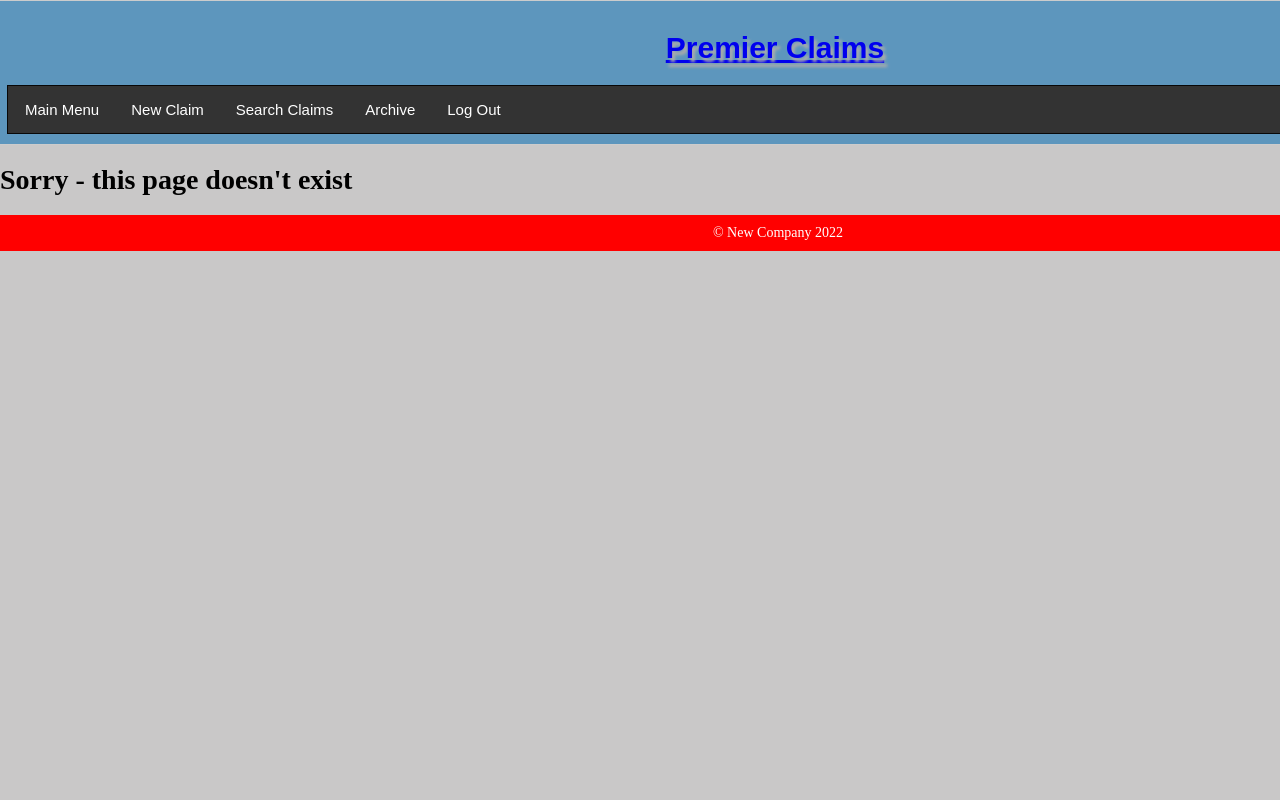
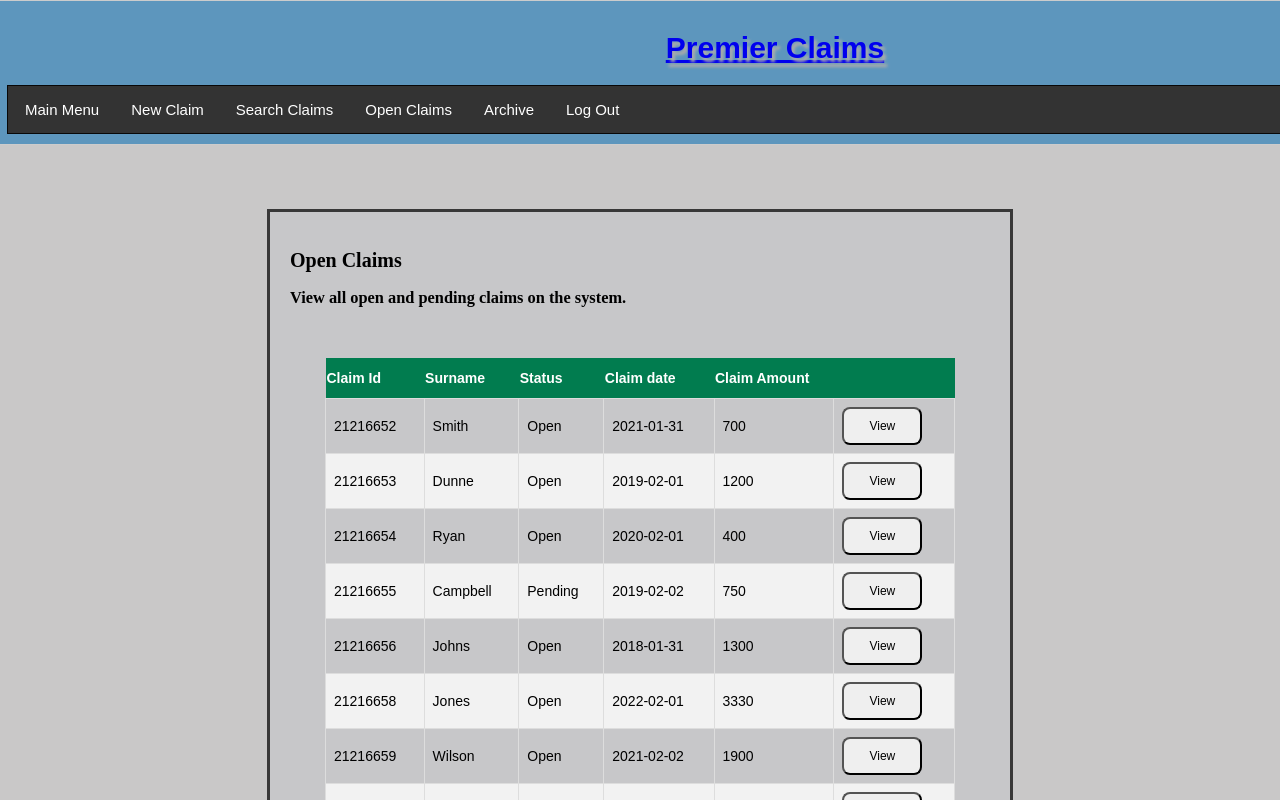
Before and after one commit to Denis-Allstate/premier-claims, a React (Create React App) app: page /open in a window 1280 px wide. Shown: the top 800 px of the page. Built offline with nearby package versions, Linux system fonts and the light colour scheme.

Commit message:
archive and open

```diff
--- a/src/App.js
+++ b/src/App.js
@@ -1,9 +1,11 @@
 import { useState } from 'react';
 import { BrowserRouter, Route, Routes } from 'react-router-dom';
 import './App.css';
+import Archive from './Components/Menu/Archive';
 import Footer from './Components/Menu/Footer';
 import Menu from './Components/Menu/Menu';
 import NewClaim from './Components/Menu/NewClaim';
+import Open from './Components/Menu/Open';
 import SearchClaim from './Components/Menu/SearchClaim';
 
 function App() {
@@ -13,6 +15,8 @@ function App() {
       <Menu />
       <Routes>
       <Route path="/add" element={<NewClaim />} />
+      <Route path="/archive" element={<Archive />} />
+      <Route path="/open" element={<Open />} />
       <Route path="/find" element = {
         <SearchClaim searchTerm={searchTerm} setSearchTerm={setSearchTerm} />}
       />
--- /dev/null
+++ b/src/Components/Menu/Archive.js
@@ -0,0 +1,37 @@
+import { getClaimDetails } from "../Data/DataFunction";
+import TransactionsRow from "../Transactions/TransactionsRow";
+
+const Archive =() =>{
+    const claims = getClaimDetails();
+    return<div className="container">
+        <h2>Claims Archive</h2>
+        <h3>Select a claim below to view previous activity.</h3>
+ <table className="transactionsTable">
+
+        <thead>
+            <tr>
+                <th>Claim Id</th>
+                <th>Surname</th>
+                <th>Status</th>
+                <th>Claim date</th>
+                <th>Claim Amount</th>
+                <th></th>
+            </tr>
+        </thead>
+        <tbody>
+            {claims
+                .filter (claim => claim.status === "Closed")
+                .map( (claim, index) => {
+                return <TransactionsRow key={index} claim_id={claim.claim_id} surname={claim.surname}
+                status = {claim.status}  claimdate = {claim.claimdate}
+                claimamount={claim.claimamount}   />
+            }   )   }
+
+        </tbody>
+    </table>
+
+
+    </div>
+
+}
+export default Archive;
--- a/src/Components/Menu/Menu.js
+++ b/src/Components/Menu/Menu.js
@@ -9,6 +9,7 @@ const Menu = () =>{
                     <li><Link to="/">Main Menu</Link></li>
                     <li><Link to="/add">New Claim</Link></li>
                     <li><Link to="/find">Search Claims</Link></li>
+                    <li><Link to="/open">Open Claims</Link></li>
                     <li><Link to="/archive">Archive</Link></li>
                     <li><Link to="/">Log Out</Link></li>
                 </ul>
--- /dev/null
+++ b/src/Components/Menu/Open.js
@@ -0,0 +1,38 @@
+import { getClaimDetails } from "../Data/DataFunction";
+import TransactionsRow from "../Transactions/TransactionsRow";
+
+const Open = ()=>{
+    const claims = getClaimDetails();
+    return<div className="container">
+        <h2>Open Claims</h2>
+        <h3>View all open and pending claims on the system.</h3>
+ <table className="transactionsTable">
+
+        <thead>
+            <tr>
+                <th>Claim Id</th>
+                <th>Surname</th>
+                <th>Status</th>
+                <th>Claim date</th>
+                <th>Claim Amount</th>
+                <th></th>
+            </tr>
+        </thead>
+        <tbody>
+            {claims
+                .filter (claim => claim.status === "Open" || claim.status === "Pending")
+                .map( (claim, index) => {
+                return <TransactionsRow key={index} claim_id={claim.claim_id} surname={claim.surname}
+                status = {claim.status}  claimdate = {claim.claimdate}
+                claimamount={claim.claimamount}   />
+            }   )   }
+
+        </tbody>
+    </table>
+
+
+    </div>
+
+
+}
+export default Open;
--- a/src/Components/Menu/SearchClaim.js
+++ b/src/Components/Menu/SearchClaim.js
@@ -1,18 +1,42 @@
+import { useState } from "react";
 import TransactionsTable from "../Transactions/TransactionsTable";
 
-const SearchClaim = () => {
+const SearchClaim = (props) => {
+
+    // const [searchTerm, setSearchTerm] = useState("");
+    // console.log("searchTerm", searchTerm);
+    const [localSearchTerm, setLocalSearchTerm] = useState("");
+    const [valid, setValid] = useState(true);
+    const [touched, setTouched] = useState(false);
+    const checkValidity = (value) => {
+        setValid(value.trim().length > 0);
+    }
+    const handleChange = (event) => {
+        setTouched(true);
+        setLocalSearchTerm(event.target.value);
+        checkValidity(event.target.value);
+    }
+    const doSearch  = (event) => {
+        event.preventDefault();
+        props.setSearchTerm(localSearchTerm);
+    }
+    const clearForm = () => {
+        setLocalSearchTerm("");
+        setTouched(false);
+        setValid(true);
+        props.setSearchTerm("");
+    }
     return <div className="container">
         <h2>Search Claims</h2>
 
         <h3 className="mini-heading">To begin enter policy number and customers Surname.</h3>
-        <form>
+        <form onSubmit={doSearch}>
         <label htmlFor="policySearch" >Policy Number: </label>
-        <input type="text" name="policy" id="policySearch" placeholder="Policy Number" required />
-
-        <label htmlFor="surnameSearch" >Surname: </label>
-        <input type="text" name="surname" id="surnameSearch" placeholder="Smith" required />
-
-        <button type="submit">Search</button>
+        <input onChange={handleChange} value={localSearchTerm} type="text" name="policy"
+        id="policySearch" placeholder="Policy Number" required
+        style ={{border: valid ? "1px solid #000" : "2px solid #f00"}}/>
+        <button type="submit"disabled={!valid || !touched}> Search</button>
+        <button onClick={clearForm} >Reset</button>
         <TransactionsTable />
     </form>
     </div>
--- a/src/Components/Transactions/TransactionsRow.js
+++ b/src/Components/Transactions/TransactionsRow.js
@@ -2,7 +2,7 @@ const TransactionsRow = (props) => {
 
     return (
         <tr>
-            <td>{props.id}</td>
+            <td>{props.claim_id}</td>
             <td>{props.surname}</td>
             <td>{props.status}</td>
             <td>{props.claimdate}</td>
--- a/src/Components/Transactions/TransactionsTable.js
+++ b/src/Components/Transactions/TransactionsTable.js
@@ -3,7 +3,7 @@ import { getClaimDetails } from "../Data/DataFunction";
 import './Transactions.css';
 import TransactionsRow from "./TransactionsRow";
 
-const TransactionsTable = () => {
+const TransactionsTable = (props) => {
 
     const claims = getClaimDetails();
     const allClaims = claims.map ( claim => claim.claim_id);
@@ -17,26 +17,25 @@ const TransactionsTable = () => {
             setSelectedClaim(uniqueClaims[option -1]);
             console.log(event.target.value);
         }
-        const [checked, setChecked] = useState(false);
-        function toggle(){
-            setChecked((checked) => !checked);
+        // const [checked, setChecked] = useState(false);
+        // function toggle(){
+        //     setChecked((checked) => !checked);
 
-          }
+        //   }
 
 return (<div>
-        <div className= "claimSelector"  >
-
-        Select Claim Number:<select onChange={changeClaim} defaultValue="">
+       <div className= "claimSelector">
+        Select Claim Number:<select onChange={changeClaim} defaultValue={selectedClaim}>
         <option value="" disabled={true}> ---select---</option>
         {uniqueClaims.map (claim_id => <option key={claim_id} value={claim_id}>{claim_id}</option>)}
     </select>
-    Select to display open claims: <input type="checkbox" value={checked} onChange={toggle}></input>
-      {/* <p>{checked ? "checked" : "not Checked"}</p> */}
+    {/* Select to display open claims: <input type="checkbox" value={checked} onChange={toggle}></input>
+      <p>{checked ? "checked" : "not Checked"}</p> */}
     </div>
     <table className="transactionsTable">
         <thead>
             <tr>
-                <th>Id</th>
+                <th>Claim Id</th>
                 <th>Surname</th>
                 <th>Status</th>
                 <th>Claim date</th>
@@ -45,24 +44,13 @@ return (<div>
             </tr>
         </thead>
         <tbody>
-
-
                 {claims
-                .filter (claim => claim.claim_id === selectedClaim)
+                .filter (claim =>  claim.claim_id === selectedClaim)
                 .map( (claim, index) => {
-                return selectedClaim && !checked && <TransactionsRow key={index} id={claim.id} surname={claim.surname}
+                return selectedClaim && <TransactionsRow key={index} claim_id={claim.claim_id} surname={claim.surname}
                 status = {claim.status}  claimdate = {claim.claimdate}
                 claimamount={claim.claimamount}   />
             }   )   }
-
-            {claims
-                .filter (claim => claim.status === "Open")
-                .map( (claim, index) => {
-                return checked && <TransactionsRow key={index} id={claim.id} surname={claim.surname}
-                status = {claim.status}  claimdate = {claim.claimdate}
-                claimamount={claim.claimamount}   />
-            }   )   }
-
         </tbody>
     </table>
     </div>
```
